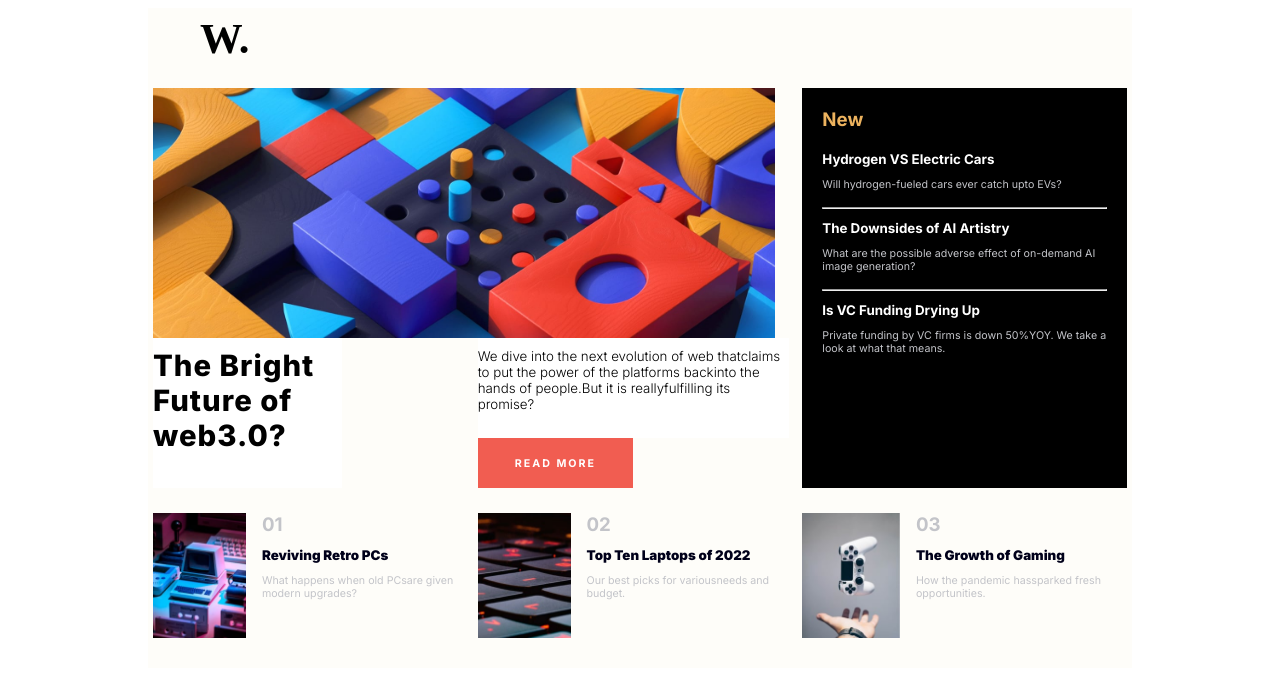
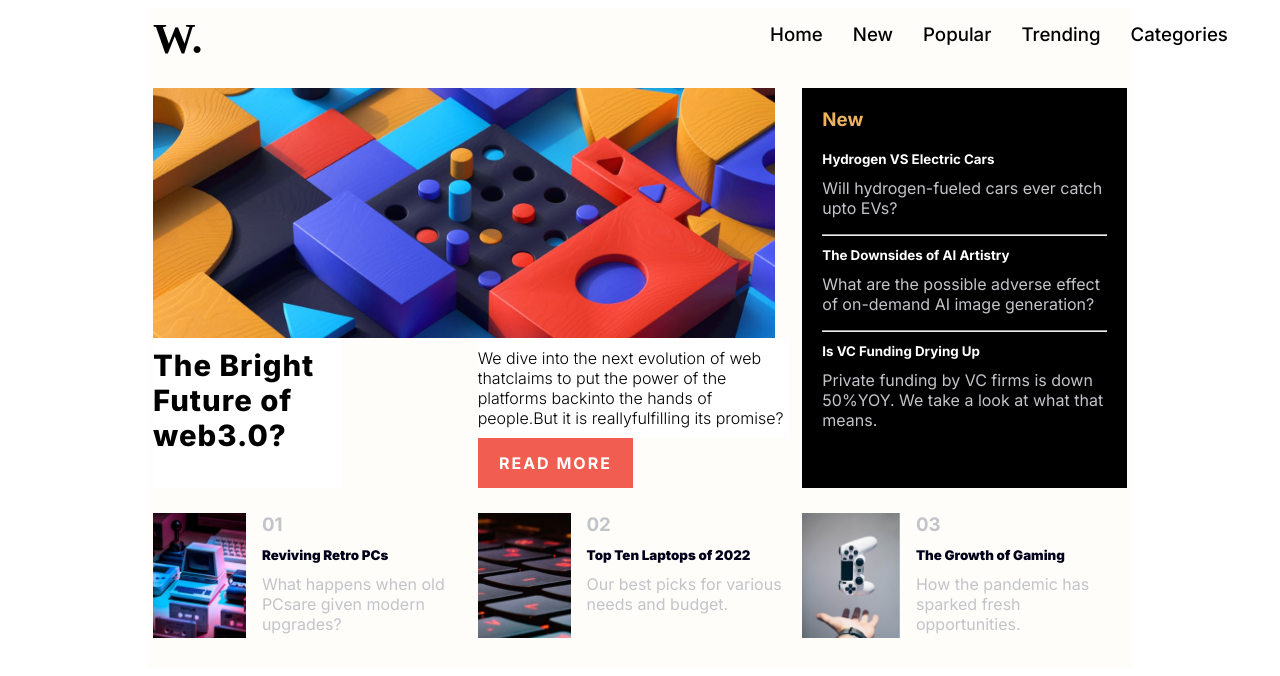
Before and after one commit to KareemEldeen2416/news-homepage, a plain HTML site: page index.html in a window 1280 px wide. Drawn offline with Linux system fonts and the light colour scheme.

Commit message:
Modified css file

```diff
--- a/css/style.css
+++ b/css/style.css
@@ -254,11 +254,12 @@ span{
         flex-wrap: wrap;
         flex-direction: row;
         top: 13px;
-        right: 48%;
+        right: 41%;
         width: fit-content;
-        height: 40px;
+        height: 50px;
         background-color: transparent;
         padding:0;
+        visibility: visible;
 
     }
 
@@ -272,12 +273,13 @@ span{
         margin-top:0;
         padding: 0;
         font-family: Inter;
-        font-size: 10pt;
+        font-size: 14pt;
         font-weight: 500;
     }
 
     .item{
         padding: 10px;
+        padding-right: 20px;
     }
 
     .item:hover{
@@ -324,8 +326,9 @@ span{
         color: black;
         font-weight: 900;
         font-size: 32pt;
-        width: 85%;
+        width: 100%;
         height: fit-content;
+        margin-left: 0;
     }
 
     .imageContainer{
@@ -357,7 +360,7 @@ span{
         color: #c3c4c9;
         display: block;
         margin-bottom: 16px;
-        font-size: 8pt;
+        font-size: 12pt;
     }
 
     .info{
@@ -376,7 +379,7 @@ span{
         grid-area: 14 / 25 / 18 / 48;
         padding-top: 10px;
         font-family: Inter;
-        font-size: 10pt;
+        font-size: 12pt;
         font-weight: 300;
     }
 
@@ -385,7 +388,7 @@ span{
         color: white;
         grid-area: 18 / 25 / 20 / 48;
         font-family: Inter;
-        font-size: 8pt;
+        font-size: 12pt;
         font-weight: bold;
         letter-spacing: 2px;
         outline: none;
```
